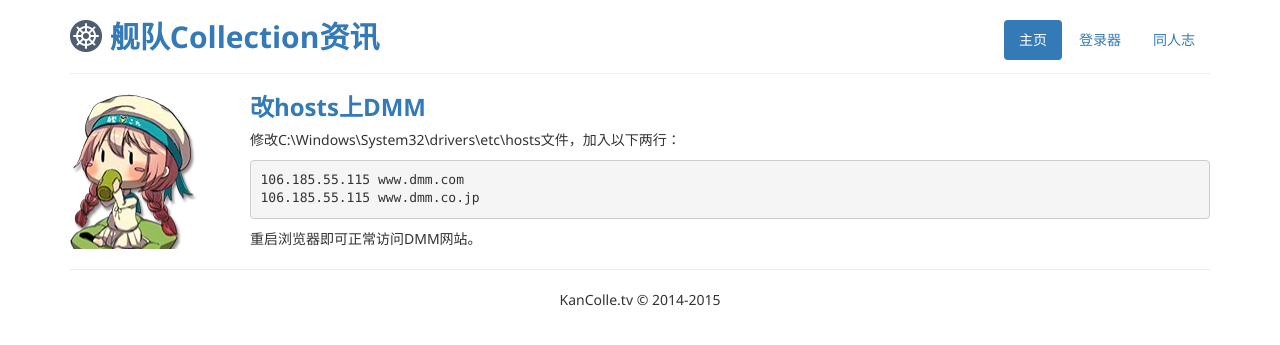
After one commit to zigoni/KanColle.tv, a Django app: page /hosts/ in a window 1280 px wide. The commit adds this page. Shown: the top 345 px of the page. Run offline with Django 3.2, Linux system fonts and the light colour scheme; some libraries are stand-ins or nearby versions.

Commit message:
增加一种访问DMM网站的方法

```diff
--- a/kc/kc/urls.py
+++ b/kc/kc/urls.py
@@ -8,6 +8,7 @@ urlpatterns = patterns('',
 
     url(r'^admin/', include(admin.site.urls)),
     url(r'^$', 'kc_home.views.home'),
+    url(r'^connector/$', 'kc_connector.views.home'),
     url(r'^proxy/$', 'kc_home.views.proxy'),
-    url(r'^connector/$', 'kc_connector.views.home'),
+    url(r'^hosts/$', 'kc_home.views.hosts'),
 )
--- a/kc/kc_home/templates/kc_home/home.html
+++ b/kc/kc_home/templates/kc_home/home.html
@@ -33,6 +33,7 @@
         <li><a href="http://pan.baidu.com/s/1jGwpnka" class="external" target="_blank">DmmUnlocker</a></li>
         <li><a href="https://kancolle.tv/connector/" target="_blank">舰娘登录器</a></li>
         <li><a href="/proxy/" target="_blank">KTV代理服务器</a></li>
+        <li><a href="/hosts/" target="_blank">改hosts上DMM</a></li>
       </ul>
     </div>
     <div class="col-lg-4">
--- /dev/null
+++ b/kc/kc_home/templates/kc_home/hosts.html
@@ -0,0 +1,14 @@
+{% extends 'base.html' %}
+{% load staticfiles %}
+
+{% block title %}改hosts上DMM{% endblock %}
+
+{% block content %}
+<div id="home_proxy">
+  <h3 class="text-primary">改hosts上DMM</h3>
+  <p>修改C:\Windows\System32\drivers\etc\hosts文件，加入以下两行：</p>
+    <pre>106.185.55.115 www.dmm.com
+106.185.55.115 www.dmm.co.jp</pre>
+  <p>重启浏览器即可正常访问DMM网站。</p>
+</div>
+{% endblock %}
--- a/kc/kc_home/views.py
+++ b/kc/kc_home/views.py
@@ -10,3 +10,7 @@ def home(request):
 
 def proxy(request):
     return render(request, 'kc_home/proxy.html', context)
+
+
+def hosts(request):
+    return render(request, 'kc_home/hosts.html', context)
```
